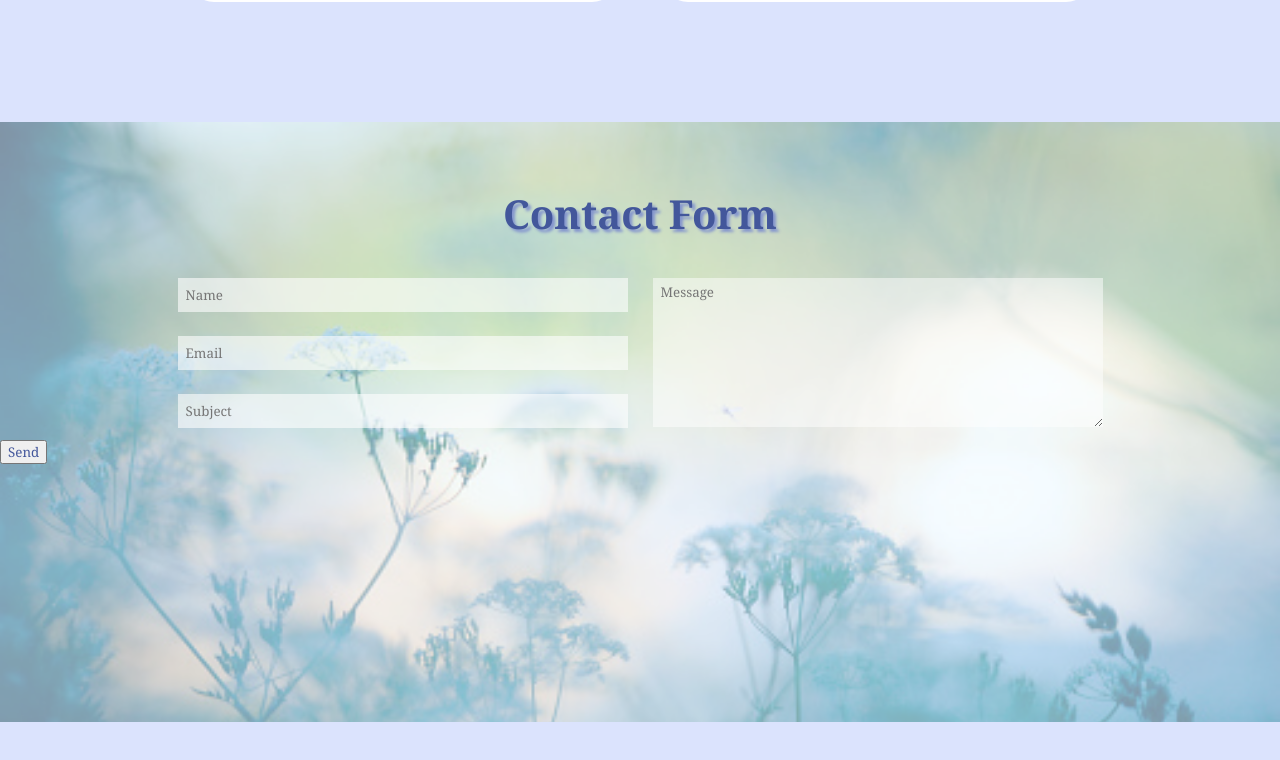
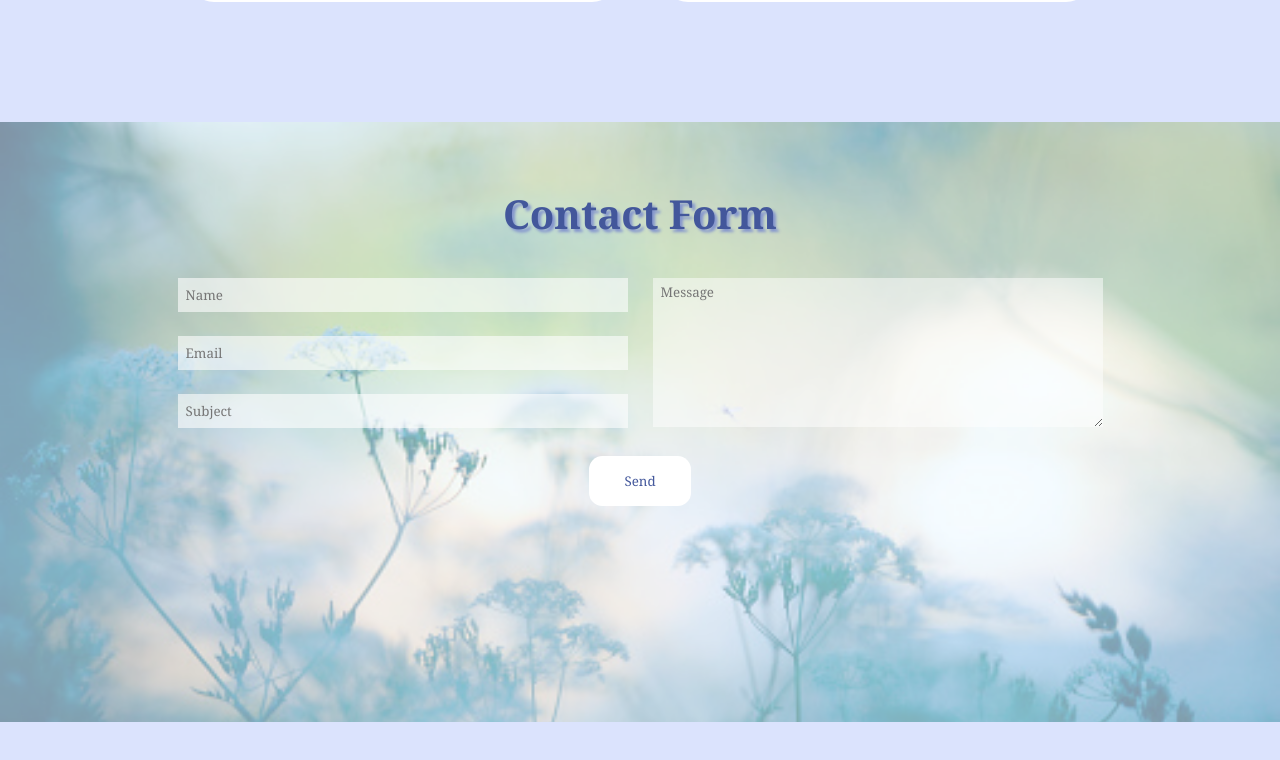
Before and after one commit to jche521/webpage-design1, a plain HTML site: page index.html in a window 1280 px wide. Shown: the part 3981-4741 px from the top of the page. Drawn offline with Linux system fonts and the light colour scheme.

Commit message:
button stlying for form ssection.

```diff
--- a/index.html
+++ b/index.html
@@ -165,8 +165,8 @@
               ></textarea>
             </div>
           </div>
+          <button>Send</button>
         </form>
-        <button>Send</button>
       </div>
     </div>
   </body>
--- a/styles.css
+++ b/styles.css
@@ -204,3 +204,16 @@ form {
   line-height: 100%;
   outline: none;
 }
+
+button {
+  border: none;
+  border-radius: 1em;
+  background-color: rgb(255, 255, 255);
+  width: 8vw;
+  padding: 1rem;
+  margin: 1rem;
+}
+
+button:hover {
+  cursor: pointer;
+}
```
